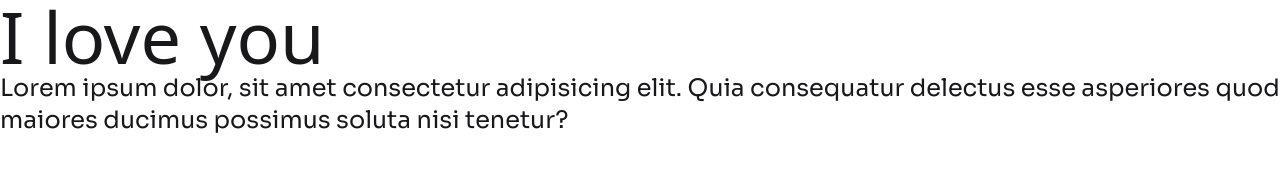
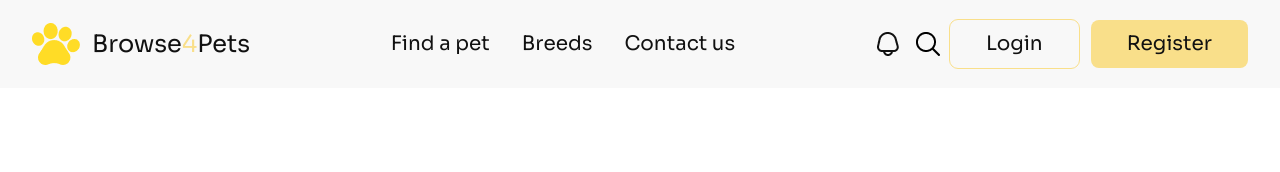
Before and after one commit to dev-rktanvir/pet-shop, a website built with Vite: page index.html in a window 1280 px wide. Built offline with nearby package versions, Linux system fonts and the light colour scheme; a web font is replaced by a local one.

Commit message:
complete navbar

```diff
--- a/index.html
+++ b/index.html
@@ -12,9 +12,41 @@
 <body>
   <!-- Header section -->
   <header>
-    <h2 class="text-7xl">I love you</h2>
-    <p class="text-2xl">Lorem ipsum dolor, sit amet consectetur adipisicing elit. Quia consequatur delectus esse asperiores quod maiores
-      ducimus possimus soluta nisi tenetur?</p>
+    <!-- Navbar -->
+    <nav class="py-5 bg-base-200">
+      <!-- Nav desktop -->
+      <div class="hidden container mx-auto px-8 lg:flex items-center justify-between">
+        <!-- Left -->
+        <div class="flex gap-3 items-center">
+          <img src="images/logo-header.png" alt="">
+          <p class="text-2xl text-secondary">Browse<span class="text-primary">4</span>Pets</p>
+        </div>
+        <!-- Middle -->
+        <div>
+          <ul class="flex items-center gap-8 text-xl text-secondary">
+            <li><a href="">Find a pet</a></li>
+            <li><a href="">Breeds</a></li>
+            <li><a href="">Contact us</a></li>
+          </ul>
+        </div>
+        <!-- right -->
+        <div class="flex items-center gap-2.5">
+          <div class="flex items-center gap-4">
+            <img src="images/bell (1) 1.png" alt="">
+            <img src="images/search (2) 1.png" alt="">
+          </div>
+          <div class="flex items-center gap-3 text-xl text-secondary">
+            <button class="bg- outline-1 outline-primary px-9 py-2.5 rounded-lg">Login</button>
+            <button class="bg-primary px-9 py-2.5 rounded-lg">Register</button>
+          </div>
+        </div>
+      </div>
+      <!-- Nav mobile -->
+       <div class="lg:hidden flex items-center justify-between px-4">
+        <img src="images/logo-header.png" alt="">
+        <img src="images/bars-3.png" alt="">
+       </div>
+    </nav>
   </header>
 
   <!-- main section -->
```
Also changed, not shown: images/bars-3.png (added), images/bell (1) 1.png (added), images/search (2) 1.png (added).
